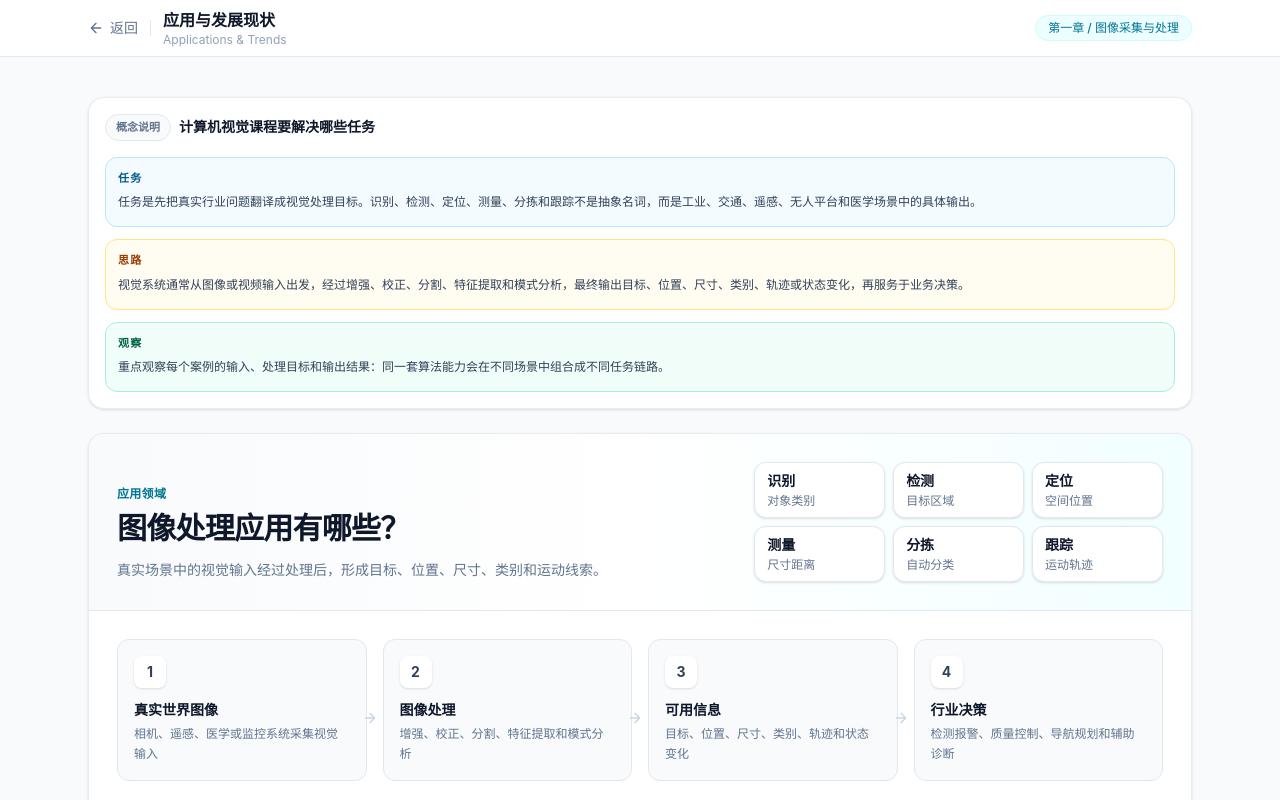
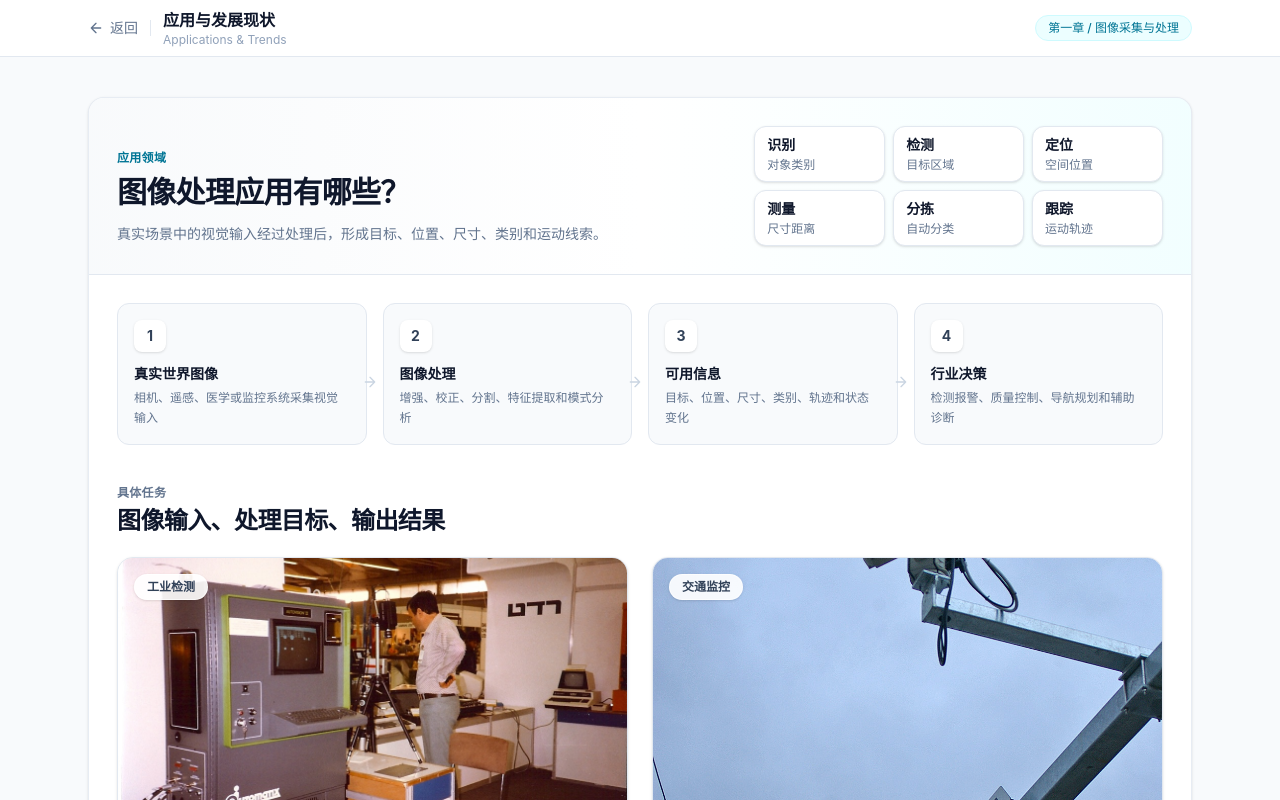
Before and after one commit to WhitePlusMS/Classical-CV-Lab, a Next.js app: page /concepts/applications-overview in a window 1280 px wide. Shown: the top 800 px of the page. Built offline with nearby package versions, Linux system fonts and the light colour scheme.

Commit message:
refactor(page): 移除 applications-overview 页面概念说明区块

```diff
--- a/src/app/concepts/applications-overview/page.tsx
+++ b/src/app/concepts/applications-overview/page.tsx
@@ -1,7 +1,5 @@
 'use client';
 import Link from 'next/link';
-import { useEffect, useState } from 'react';
-import { ConceptIntro, type ConceptIntroProps } from '@/components/teaching';
 const taskTypes = [
   { title: '识别', detail: '对象类别' },
   { title: '检测', detail: '目标区域' },
@@ -255,12 +253,6 @@ function DetailItemGrid({ items, accentClass, columnsClass = 'sm:grid-cols-2', c
 }
 
 export default function ApplicationsOverviewPage() {
-  const [conceptIntro, setConceptIntro] = useState<ConceptIntroProps | null>(null);
-  useEffect(() => {
-    import('@/components/teaching/ConceptIntro').then(mod => {
-      setConceptIntro(mod.CONCEPT_INTRO_CONTENT['/concepts/applications-overview']);
-    });
-  }, []);
 
   return (
     <div className="min-h-screen bg-[#f8fafc] text-slate-900">
@@ -286,11 +278,6 @@ export default function ApplicationsOverviewPage() {
       </header>
 
       <main className="mx-auto max-w-6xl px-6 py-10">
-        {conceptIntro && (
-          <div className="mb-6 overflow-hidden rounded-2xl border border-slate-200/80 bg-white/92 px-4 py-4 shadow-sm">
-            <ConceptIntro {...conceptIntro} />
-          </div>
-        )}
 
         <section className="overflow-hidden rounded-2xl border border-slate-200/80 bg-white shadow-sm">
           <div className="border-b border-slate-200 bg-gradient-to-r from-slate-50 via-white to-cyan-50/70 px-7 py-7">
```
